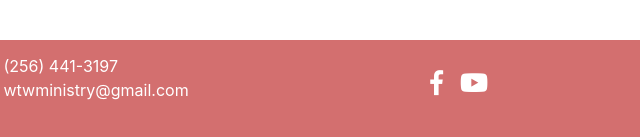
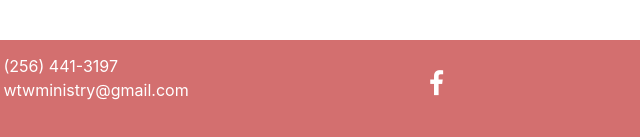
Before and after one commit to donaldtwitty/W2W, a plain HTML site: page interior-design/index.html in a window 1280 px wide. Shown: the part 3228-3365 px from the top of the page, 544-1184 px from the left. Drawn offline with nearby package versions, Linux system fonts and the light colour scheme.

Commit message:
updated footer

```diff
--- a/interior-design/index.html
+++ b/interior-design/index.html
@@ -176,8 +176,8 @@
             <ul class="social">
                 <li><a href="https://www.facebook.com/WomenToWomenMinistry"><i class="fab fa-facebook-f"></i></a>
                 </li>
-                <li><a href="#"><i class="fab fa-youtube"></i></a>
-                </li>
+<!--                <li><a href="#"><i class="fab fa-youtube"></i></a>-->
+<!--                </li>-->
             </ul>
         </div>
     </div>
```
